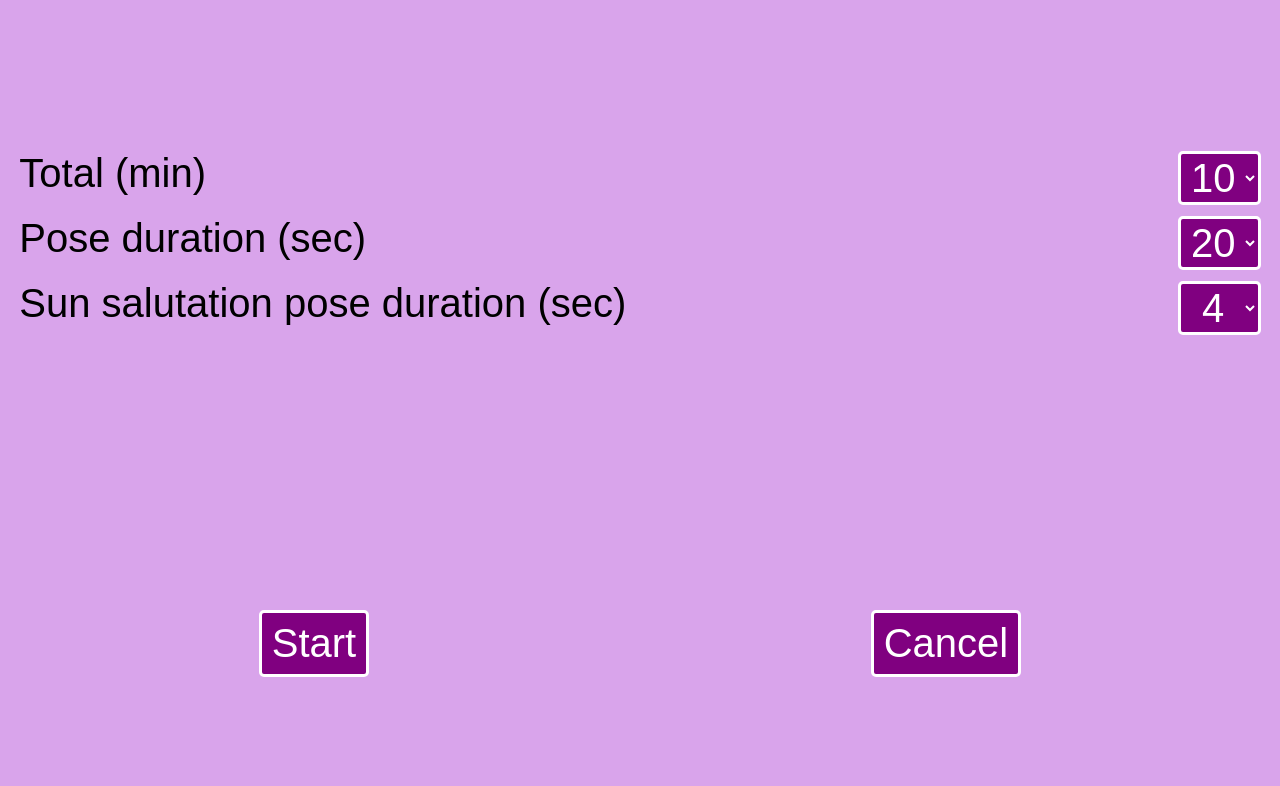
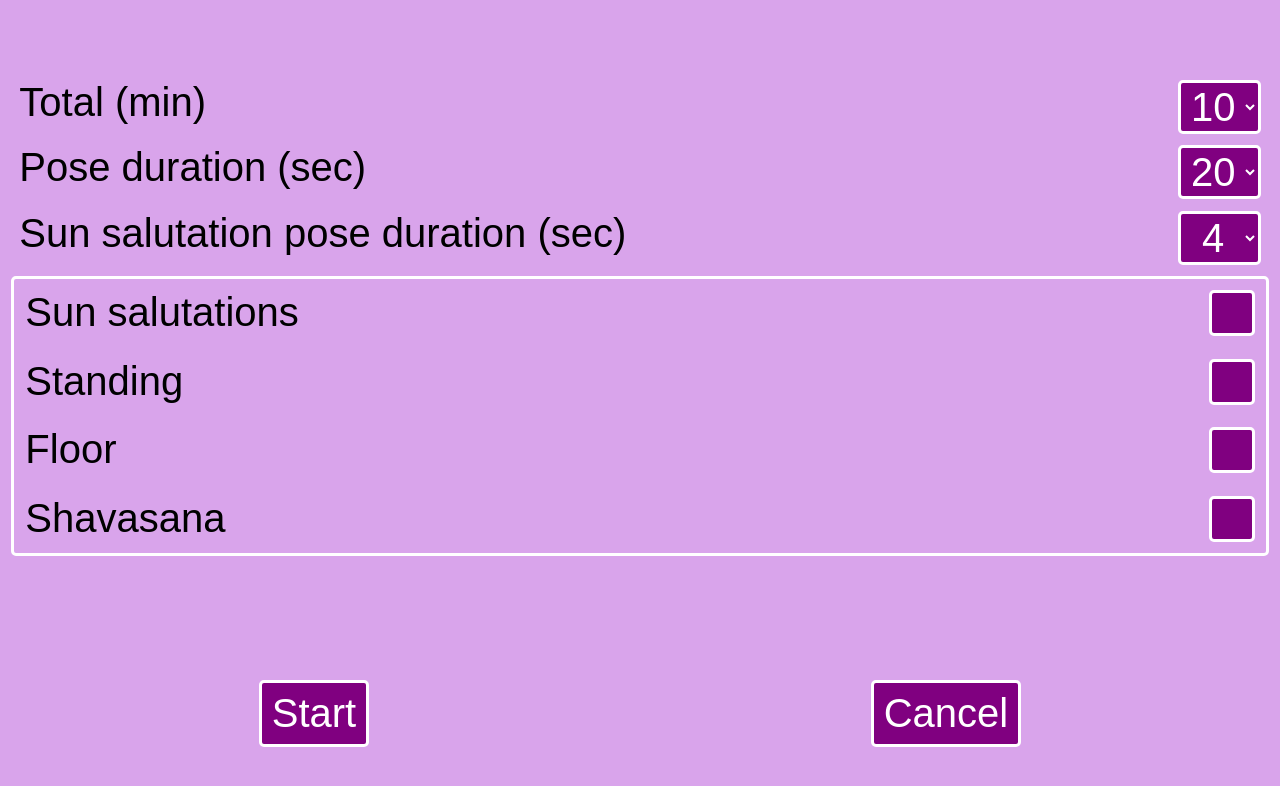
Before and after one commit to skedwards88/yoga, a React app: page / in a window 1280 px wide. Both pictures are taken after a click on the button "Begin". Shown: the top 786 px of the page. Built offline with nearby package versions, Linux system fonts and the light colour scheme.

Commit message:
allow to omit certain sections

```diff
--- a/src/App.css
+++ b/src/App.css
@@ -118,12 +118,12 @@ input[type="checkbox" i] {
   height: 5vmin;
   border-radius: 5px;
   background-color: transparent;
-  border: 2px solid black;
+  border: 3px solid white;
   margin: 0;
 }
 
 input[type="checkbox" i]:checked {
-  background-color: black;
+  background-color: purple;
 }
 
 #home {
@@ -159,8 +159,9 @@ input[type="checkbox" i]:checked {
   flex-direction: column;
   justify-content: space-between;
   text-align: left;
-  border: 2px solid black;
+  border: 3px solid white;
   margin: 3px;
+  border-radius: 5px;
 }
 
 #workout {
--- /dev/null
+++ b/src/PoseTypes.js
@@ -0,0 +1,10 @@
+export const PoseTypes = {
+  sunSalutations: "sunSalutations",
+  standing: "standing",
+  sitting: "sitting",
+  floorFront: "floorFront",
+  reclining: "reclining",
+  armBalance: "armBalance",
+  shavasana: "shavasana",
+  allFloor: "allFloor",
+};
--- a/src/Settings.js
+++ b/src/Settings.js
@@ -1,4 +1,5 @@
 import React from "react";
+import { PoseTypes } from "./PoseTypes";
 
 export default function Settings({
   setShowSettings,
@@ -16,11 +17,20 @@ export default function Settings({
       event.target.elements.sunSalutationDurationSec.value
     );
 
+    const newIncludeSunSalutations = event.target.elements[PoseTypes.sunSalutations].checked;
+    const newIncludeStanding = event.target.elements[PoseTypes.standing].checked;
+    const newIncludeFloor = event.target.elements[PoseTypes.allFloor].checked;
+    const newIncludeShavasana= event.target.elements[PoseTypes.shavasana].checked;
+
     dispatchWorkoutState({
       action: "newWorkout",
       totalSec: newTotalSec,
       poseDurationSec: newPoseDurationSec,
       sunSalutationDurationSec: newSunSalutationDurationSec,
+      includeSunSalutations: newIncludeSunSalutations,
+      includeStanding: newIncludeStanding,
+      includeFloor: newIncludeFloor,
+      includeShavasana: newIncludeShavasana,
     });
 
     setShowSettings(false);
@@ -74,6 +84,46 @@ export default function Settings({
               <option value={10}>10</option>
             </select>
           </div>
+
+          <div className="setting-group">
+            <div className="setting">
+              <label htmlFor={PoseTypes.sunSalutations}>Sun salutations</label>
+              <input
+                id={PoseTypes.sunSalutations}
+                type="checkbox"
+                defaultChecked={workoutState.includeSunSalutations}
+              />
+            </div>
+
+            <div className="setting">
+              <label htmlFor={PoseTypes.standing}>Standing</label>
+              <input
+                id={PoseTypes.standing}
+                type="checkbox"
+                defaultChecked={workoutState.includeStanding}
+              />
+            </div>
+
+            <div className="setting">
+              <label htmlFor={PoseTypes.allFloor}>Floor</label>
+              <input
+                id={PoseTypes.allFloor}
+                type="checkbox"
+                defaultChecked={workoutState.includeFloor}
+              />
+            </div>
+
+            <div className="setting">
+              <label htmlFor={PoseTypes.shavasana}>Shavasana</label>
+              <input
+                id={PoseTypes.shavasana}
+                type="checkbox"
+                defaultChecked={workoutState.includeShavasana}
+              />
+            </div>
+
+          </div>
+
         </div>
         <div className="button-group">
           <button type="submit">Start</button>
--- a/src/Workout.js
+++ b/src/Workout.js
@@ -49,6 +49,7 @@ export default function Workout({
   dispatchWorkoutState,
   workoutState,
 }) {
+  console.log(JSON.stringify(workoutState))
   const [timeSetting, setTimeSetting] = React.useState(0);
 
   React.useEffect(() => {
@@ -109,7 +110,6 @@ export default function Workout({
       </div>
 
       <div className="progress-group">
-        {/* todo change to show min:sec. also make option to hide time? <div className="progress-label">{`${currentInterval} / ${totalIntervals}`}</div> */}
         <ProgressBar
           progressWidth={
             100 * (workoutState.elapsedSec / workoutState.totalSec)
--- a/src/getYogaSequence.js
+++ b/src/getYogaSequence.js
@@ -1,48 +1,47 @@
-import sunSalutations from "./asanas/sunSalutations.json";
-import standingPoses from "./asanas/standing.json";
-import sittingPoses from "./asanas/sitting.json";
-import recliningPoses from "./asanas/reclining.json";
-import armBalancePoses from "./asanas/armBalance.json";
+import allSunSalutations from "./asanas/sunSalutations.json";
+import allStandingPoses from "./asanas/standing.json";
+import allSittingPoses from "./asanas/sitting.json";
+import allFloorFrontPoses from "./asanas/floorFront.json";
+import allRecliningPoses from "./asanas/reclining.json";
+import allArmBalancePoses from "./asanas/armBalance.json";
 import shuffleArray from "./shuffleArray";
-
-const PoseTypes = {
-  sunSalutations: "sunSalutations",
-  standing: "standing",
-  sitting: "sitting",
-  reclining: "reclining",
-  armBalance: "armBalance",
-};
+import { PoseTypes } from "./PoseTypes";
 
 function getPoses({ count, poseType, matchSides = false }) {
   let allPoses;
   switch (poseType) {
     case PoseTypes.sunSalutations:
-      allPoses = sunSalutations;
+      allPoses = allSunSalutations;
       break;
 
     case PoseTypes.standing:
-      allPoses = standingPoses;
+      allPoses = allStandingPoses;
       break;
 
     case PoseTypes.sitting:
-      allPoses = sittingPoses;
+      allPoses = allSittingPoses;
+      break;
+
+    case PoseTypes.floorFront:
+      allPoses = allFloorFrontPoses;
       break;
 
     case PoseTypes.reclining:
-      allPoses = recliningPoses;
+      allPoses = allRecliningPoses;
       break;
 
     case PoseTypes.armBalance:
-      allPoses = armBalancePoses;
+      allPoses = allArmBalancePoses;
       break;
 
     default: // todo error?
       console.log("Pose type not found");
       allPoses = [
-        ...standingPoses,
-        ...sittingPoses,
-        ...recliningPoses,
-        ...armBalancePoses,
+        ...allStandingPoses,
+        ...allSittingPoses,
+        ...allFloorFrontPoses,
+        ...allRecliningPoses,
+        ...allArmBalancePoses,
       ];
   }
   let selectedPoses = [];
@@ -77,88 +76,124 @@ function getPoses({ count, poseType, matchSides = false }) {
   return selectedPoses;
 }
 
-export function getYogaSequence({
-  totalSec,
-  poseDurationSec,
-  sunSalutationDurationSec,
-}) {
+function getSunSalutations(totalClassSec) {
   // One sun salutation for every 5 min,
   // but at least one and no more than 5
+  // todo handle case of minimal selection
   const numSalutations = Math.min(
-    Math.max(Math.floor(totalSec / (5 * 60)), 1),
+    Math.max(Math.floor(totalClassSec / (5 * 60)), 1),
     5
   );
+
   const selectedSunSalutations = getPoses({
     count: numSalutations,
     poseType: PoseTypes.sunSalutations,
   });
+
   const unseparatedSunSalutations = selectedSunSalutations.flatMap((i) => i);
-  const sunSalutationSec =
-    unseparatedSunSalutations.length * sunSalutationDurationSec;
 
-  // 30 sec closing poses for every 5 min, up to 5 min max
-  const minClosingSec = Math.min((totalSec / (5 * 60)) * 30, 5 * 60);
+  return unseparatedSunSalutations
+}
 
-  // 20 sec shavasana for every 5 min, up to 3 min max
-  const shavasanaSec = Math.min((totalSec / (5 * 60)) * 20, 3 * 60);
+function getStandingPoses(maxSec, poseDurationSec) {
+  function partitionArray(array, partitionSize) {
+    let partitioned = [];
+    for (let i = 0; i < array.length; i += partitionSize) {
+      partitioned.push(array.slice(i, i + partitionSize));
+    }
+    return partitioned;
+  }
 
-  // Sets of standing poses fills the remaining time
-  const maxStandingSec =
-    totalSec - sunSalutationSec - minClosingSec - shavasanaSec;
-  // todo handle case where this is <= 0?
+  // figure out how many poses we have time for, divided by 2 since we will repeat
+  // todo handle cases where not even time for one?
+  const numPoses = Math.floor((maxSec / poseDurationSec) / 2);
+  const poses = getPoses({count: numPoses, poseType: PoseTypes.standing});
 
-  // A set consists of 5 poses, repeated twice
-  // Calculate how much time a set will take based on how long each pose will last
-
-  // todo handle case where not even time for one set
+  // divide the poses into sets of 5 (or as close as possible)
   const posesPerSet = 5;
-  const standingSecPerSet = posesPerSet * 2 * poseDurationSec;
-  const numSets = Math.floor(maxStandingSec / standingSecPerSet);
+  const partitionedPoses = partitionArray(poses, posesPerSet);
   let standingSequence = [];
-  for (let index = 0; index < numSets; index++) {
-    let set = getPoses({ count: posesPerSet, poseType: PoseTypes.standing });
-    const setA = set.map((pose) => ({
+  for (let setIndex = 0; setIndex < partitionedPoses.length; setIndex++) {
+    const setA = partitionedPoses[setIndex].map((pose) => ({
       ...pose,
       side: pose.bilateral ? "right" : "",
     }));
-    const setB = set.map((pose) => ({
+    const setB = partitionedPoses[setIndex].map((pose) => ({
       ...pose,
       side: pose.bilateral ? "left" : "",
     }));
     standingSequence = [...standingSequence, ...setA, ...setB];
   }
 
-  // Fill the remaining time with seated and reclining poses
-  const closingSec =
+  return standingSequence
+}
+
+export function getYogaSequence({
+  totalSec,
+  poseDurationSec,
+  sunSalutationDurationSec,
+  includeSunSalutations=true,
+  includeStanding=true,
+  includeFloor=true,
+  includeShavasana=true,
+}) {
+
+  console.log(`get seq with includeStanding ${includeStanding}`)
+  const sunSalutations = includeSunSalutations ? getSunSalutations(totalSec) : [];
+  const sunSalutationSec = sunSalutations.length * sunSalutationDurationSec;
+
+  // 20 sec shavasana for every 5 min, up to 3 min max
+  // todo handle case of minimal selection
+  const shavasanaSec = includeShavasana ? Math.min((totalSec / (5 * 60)) * 20, 3 * 60) : 0;
+
+  // 30 sec closing poses for every 5 min, up to 5 min max
+    // todo handle case of minimal selection
+
+  const minFloorSec = includeFloor ? Math.min((totalSec / (5 * 60)) * 30, 5 * 60) : 0;
+
+  // Sets of standing poses fills the remaining time
+  // todo handle case where this is <= 0?
+  const maxStandingSec = totalSec - sunSalutationSec - minFloorSec - shavasanaSec;
+
+  const standingSequence = includeStanding ? getStandingPoses(maxStandingSec, poseDurationSec) : [];
+
+  // Fill the remaining time with floor poses (seated, floor front, reclining)
+  const floorSec =
     totalSec -
     sunSalutationSec -
     shavasanaSec -
     standingSequence.length * poseDurationSec;
-  const numClosingPoses = Math.round(closingSec / poseDurationSec);
-  const numSeatedPoses = Math.floor(numClosingPoses / 2);
-  const numRecliningPoses = Math.ceil(numClosingPoses / 2);
-  const seatedPoses = getPoses({
+  const numClosingPoses = Math.round(floorSec / poseDurationSec);
+  const numSeatedPoses = Math.floor(numClosingPoses / 3);
+  const numFloorFrontPoses = Math.floor(numClosingPoses / 3);
+  const numRecliningPoses = Math.ceil(numClosingPoses / 3);
+  const seatedPoses = includeFloor ? getPoses({
     count: numSeatedPoses,
     poseType: PoseTypes.sitting,
     matchSides: true,
-  });
-  const recliningPoses = getPoses({
+  }) : [];
+  const floorFrontPoses = includeFloor ? getPoses({
+    count: numFloorFrontPoses,
+    poseType: PoseTypes.floorFront,
+    matchSides: true,
+  }) : [];
+  const recliningPoses = includeFloor ? getPoses({
     count: numRecliningPoses,
     poseType: PoseTypes.reclining,
     matchSides: true,
-  });
+  }) : [];
 
   // Assemble the selected poses into a timed list
   let fullSequence = [];
   let nextSecMark = 0;
 
   // Sun salutations
-  for (let index = 0; index < unseparatedSunSalutations.length; index++) {
+  for (let index = 0; index < sunSalutations.length; index++) {
     fullSequence = [
       ...fullSequence,
       {
         time: nextSecMark,
-        pose: unseparatedSunSalutations[index],
+        pose: sunSalutations[index],
         type: PoseTypes.sunSalutations,
       },
     ];
@@ -185,7 +220,20 @@ export function getYogaSequence({
       {
         time: nextSecMark,
         pose: seatedPoses[index],
-        type: PoseTypes.sitting,
+        type: PoseTypes.allFloor,
+      },
+    ];
+    nextSecMark += poseDurationSec;
+  }
+
+  // Floor front
+  for (let index = 0; index < floorFrontPoses.length; index++) {
+    fullSequence = [
+      ...fullSequence,
+      {
+        time: nextSecMark,
+        pose: floorFrontPoses[index],
+        type: PoseTypes.allFloor,
       },
     ];
     nextSecMark += poseDurationSec;
@@ -198,14 +246,14 @@ export function getYogaSequence({
       {
         time: nextSecMark,
         pose: recliningPoses[index],
-        type: PoseTypes.reclining,
+        type: PoseTypes.allFloor,
       },
     ];
     nextSecMark += poseDurationSec;
   }
 
   // Shavasana
-  fullSequence = [
+  fullSequence = includeShavasana ? [
     ...fullSequence,
     {
       time: nextSecMark,
@@ -218,7 +266,7 @@ export function getYogaSequence({
       },
       type: "shavasana",
     },
-  ];
+  ] : fullSequence;
 
   return fullSequence;
 }
--- a/src/workoutInit.js
+++ b/src/workoutInit.js
@@ -7,11 +7,18 @@ export default function workoutInit({
   sunSalutationDurationSec,
   startWorkout,
   muted,
+  includeSunSalutations,
+  includeStanding,
+  includeFloor,
+  includeShavasana,
   useSaved = true,
 }) {
+
+  console.log(`initial includeSunSalutations ${includeSunSalutations}`)
   const savedState = useSaved
     ? JSON.parse(localStorage.getItem("workoutState"))
     : undefined;
+
   totalSec = totalSec || savedState?.totalSec || 600;
   poseDurationSec = poseDurationSec || savedState?.poseDurationSec || 20;
   sunSalutationDurationSec =
@@ -19,11 +26,21 @@ export default function workoutInit({
   console.log(`muted input was ${muted}`);
   console.log(JSON.stringify(muted));
   muted = muted ?? savedState?.muted ?? false;
+  includeSunSalutations = includeSunSalutations ?? savedState?.includeSunSalutations ?? true;
+  includeStanding = includeStanding ?? savedState?.includeStanding ?? true;
+  includeFloor = includeFloor ?? savedState?.includeFloor ?? true;
+  includeShavasana = includeShavasana ?? savedState?.includeShavasana ?? true;
+
+  console.log(`resolved includeSunSalutations ${includeSunSalutations}`)
 
   const yogaSequence = getYogaSequence({
     totalSec: totalSec,
     poseDurationSec: poseDurationSec,
     sunSalutationDurationSec: sunSalutationDurationSec,
+    includeSunSalutations: includeSunSalutations,
+    includeStanding: includeStanding,
+    includeFloor: includeFloor,
+    includeShavasana: includeShavasana,
   });
 
   return {
@@ -35,5 +52,9 @@ export default function workoutInit({
     status: startWorkout ? Statuses.paused : Statuses.notStarted, //todo can derive this from the time list...but do need to know whether running or paused
     muted: muted,
     currentPoseIndex: 0,
+    includeSunSalutations: includeSunSalutations,
+    includeStanding: includeStanding,
+    includeFloor: includeFloor,
+    includeShavasana: includeShavasana,
   };
 }
```
Also changed, not shown: 1 other file (tests, documents, lock files or other folders).
